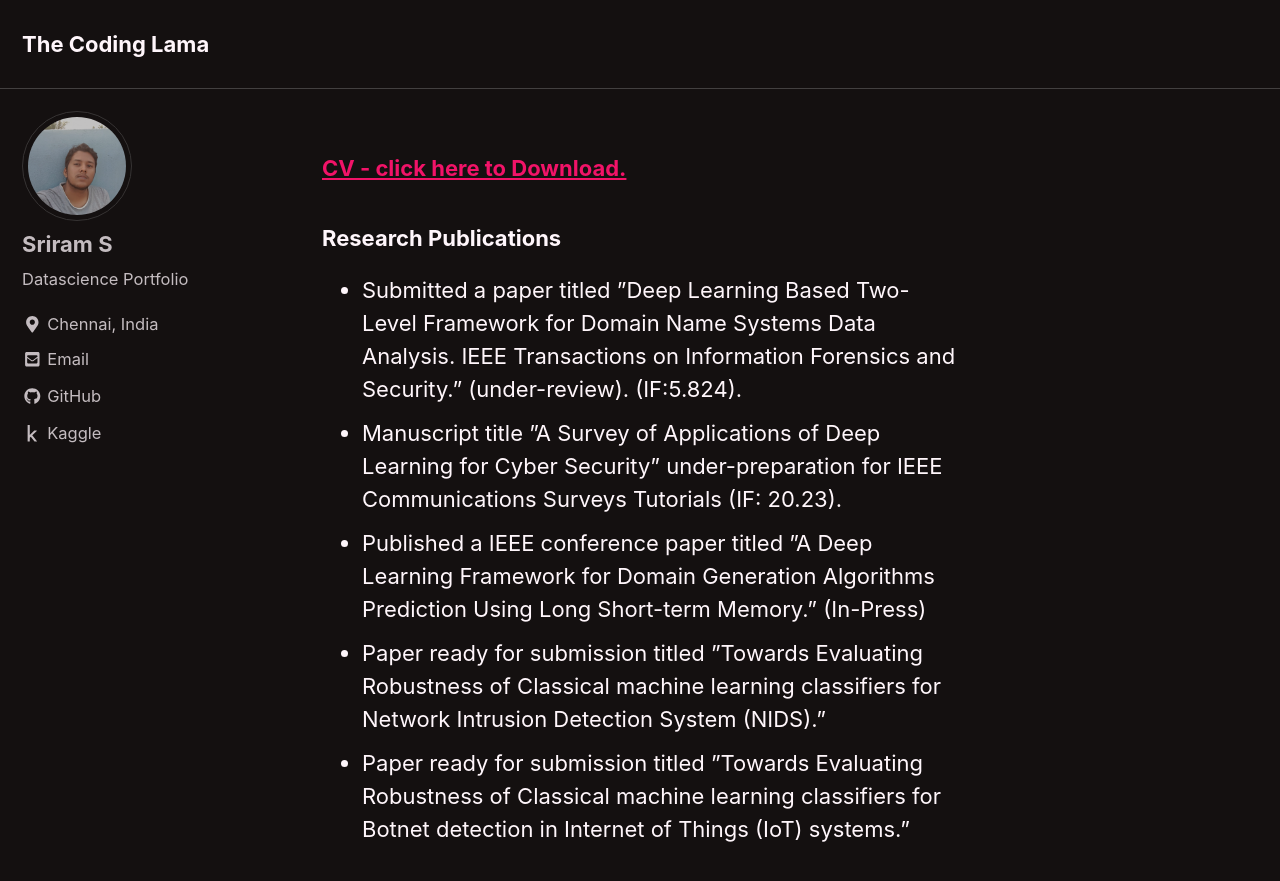
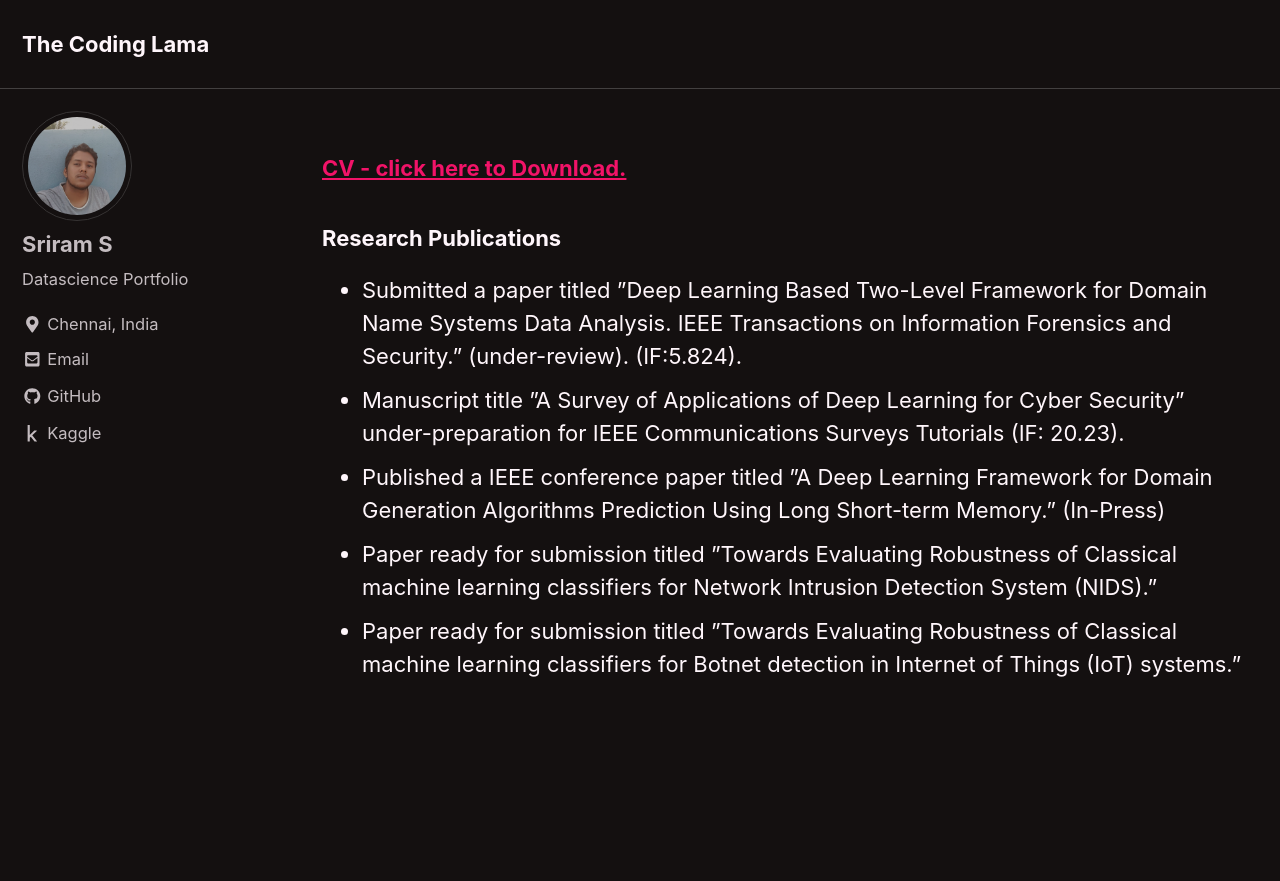
Before and after one commit to simranketha/simranketha.github.io, a Jekyll site: the page built from index.html, in a window 1280 px wide and 900 px high. Shown: the top 881 px of the window. Built offline with Jekyll 4.4.1, drawn with Linux system fonts in a browser that asks for light colours; cached includes are drawn as plain includes; the list of posts is cut into pages by our own code.

Commit message:
Update _archive.scss

```diff
--- a/_sass/minimal-mistakes/_archive.scss
+++ b/_sass/minimal-mistakes/_archive.scss
@@ -9,12 +9,12 @@
   @include breakpoint($large) {
     float: right;
     width: calc(100% - #{$right-sidebar-width-narrow});
-    padding-right: $right-sidebar-width-narrow;
+    //padding-right: $right-sidebar-width-narrow;
   }
 
   @include breakpoint($x-large) {
     width: calc(100% - #{$right-sidebar-width});
-    padding-right: $right-sidebar-width;
+    //padding-right: $right-sidebar-width;
   }
 }
 
```
